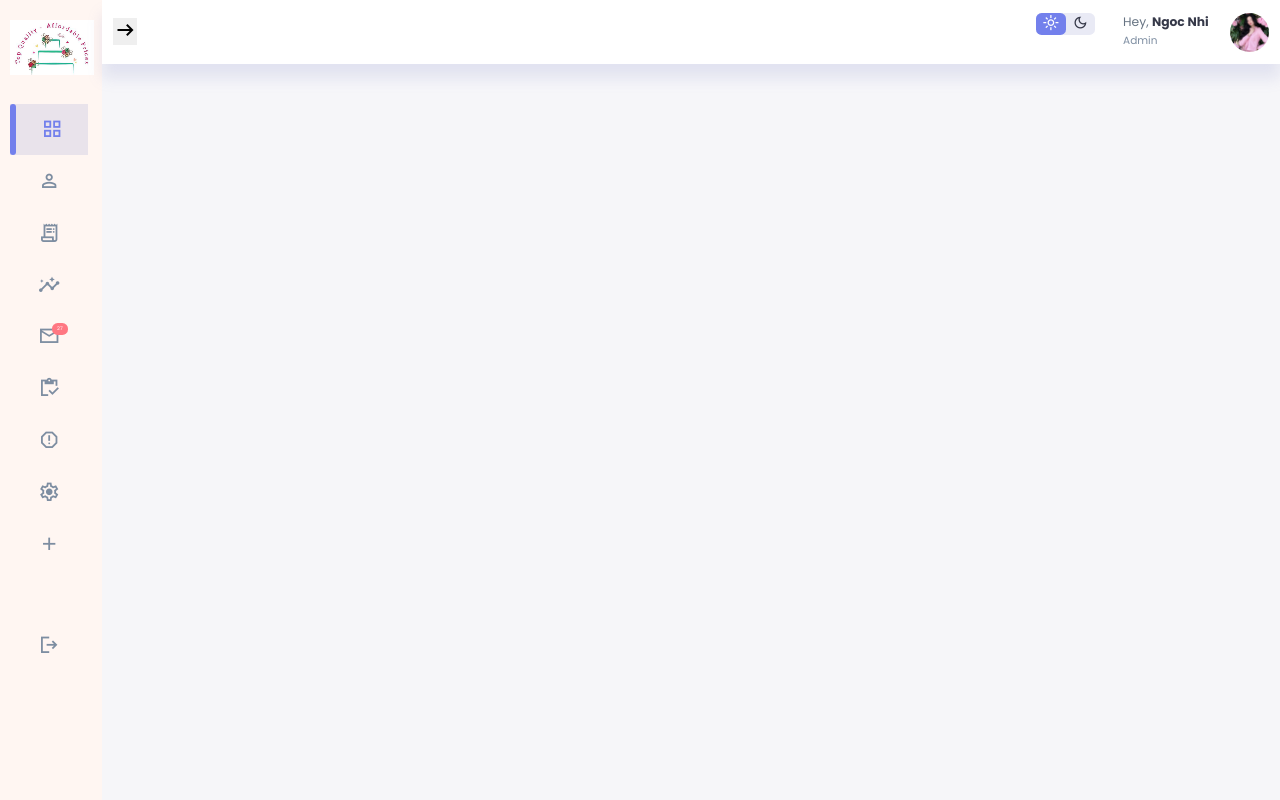
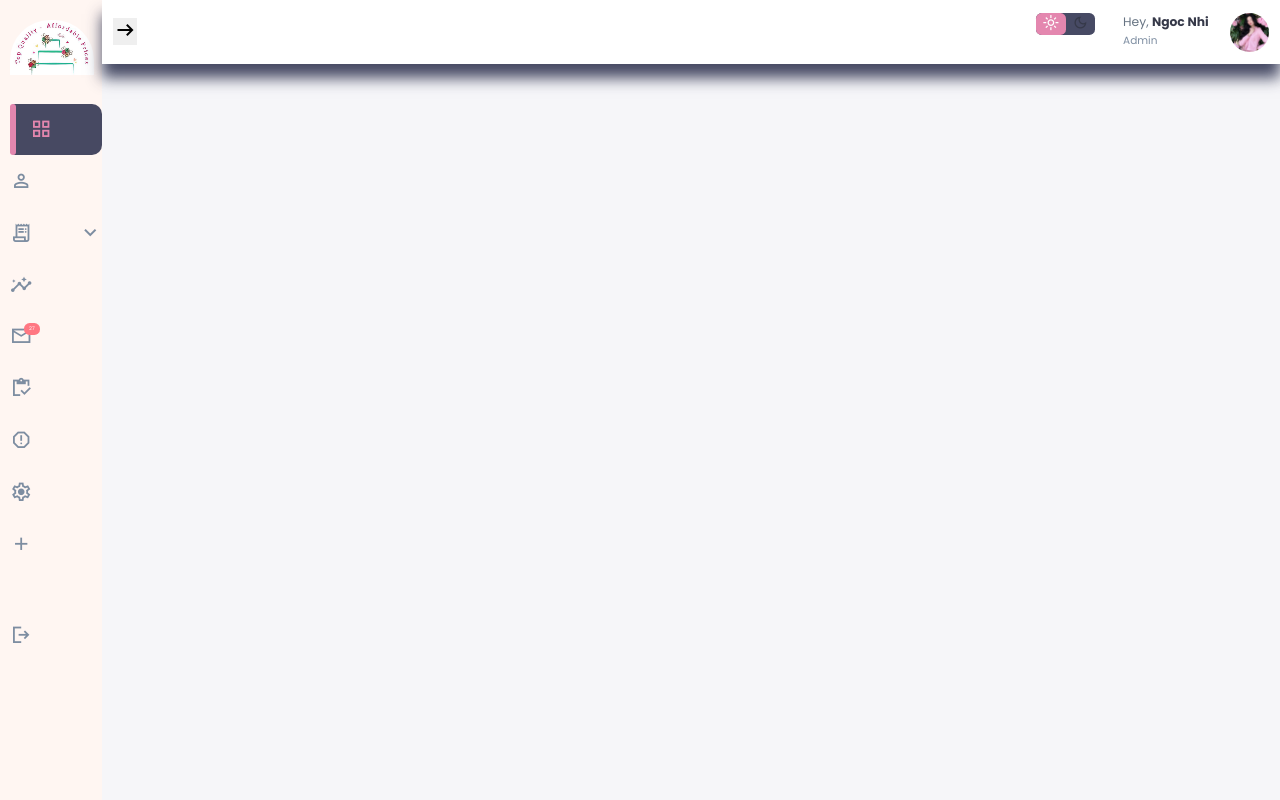
Before and after one commit to HungNGuyenDanh/project-hk2, a PHP site: page /admin/admin.html in a window 1280 px wide. Run offline with PHP 8.4, Linux system fonts and the light colour scheme.

Commit message:
update admin

```diff
--- a/admin/admin.css
+++ b/admin/admin.css
@@ -1,7 +1,7 @@
 @import url("https://fonts.googleapis.com/css2?family=Poppins:wght@300;400;500;600;700;800&display=swap");
 
 :root {
-  --color-primary: #7380ec;
+  --color-primary: #E487AF;
   --color-danger: #ff7782;
   --color-success: #41f1b6;
   --color-warning: #ffbb55;
@@ -9,7 +9,7 @@
   --color-info-dark: #7d8da1;
   --color-info-light: #dce1eb;
   --color-dark: #363949;
-  --color-light: rgba(132, 139, 200, 0.18);
+  --color-light: rgb(44 48 78 / 87%);
   --color-primary-variant: #111e88;
   --color-dark-variant: #677483;
   --color-background: #f6f6f9;
@@ -160,7 +160,7 @@ aside .logo {
   align-items: center;
 }
 
-aside .logo img {
+aside .logo .img-logo img {
   width: 100%;
   height: 100%;
   object-fit: contain;
@@ -171,6 +171,9 @@ aside .logo .img-logo {
   width: 6rem;
   height: 4rem;
   margin: auto;
+  overflow: hidden;
+  border-top-left-radius: 40px;
+  border-top-right-radius: 40px;
 }
 
 aside .close {
@@ -194,33 +197,61 @@ aside h3 {
   font-weight: 500;
 }
 
-aside .sidebar a {
-  display: flex;
-  color: var(--color-info-dark);
-  margin-left: 2rem;
-  gap: 1rem;
-  align-items: center;
-  position: relative;
-  height: 3.7rem;
-  transition: all 300ms ease;
+
+aside .sidebar ul{
+  left: 0;
 }
 
-aside .sidebar a span {
+aside .sidebar .nav-link,
+aside .sidebar .sub-btn .title,
+aside .sidebar .nav-item .sub-menu a{
+  position: relative;
+  display: flex;
+  gap: 1rem;
+  height: 3.7rem;
+  align-items: center;
+  transition: all 300ms ease;
+  width: 100%;
+  border-top-left-radius: 5px;
+  border-bottom-left-radius: 5px;
+  border-top-right-radius: 10px;
+  border-bottom-right-radius: 10px;
+  color: var(--color-info-dark);
+}
+
+aside .sidebar .nav-item .sub-menu .menu-item {
+  width: 90%;
+  margin-left: 10%;
+}
+
+aside .sidebar .nav-item .sub-menu .menu-item .checked,
+aside .sidebar .nav-item .sub-menu .menu-item.active .unchecked {
+  display: none;
+}
+aside .sidebar .nav-item .sub-menu .menu-item.active .checked {
+  display: block;
+}
+
+
+
+aside .sidebar .nav-item a span,
+aside .sidebar .sub-btn .title span {
   font-size: 1.6rem;
   transition: all 300ms ease;
 }
 
-aside .sidebar a:last-child {
-  margin-top: 50px;
-}
-
-aside .sidebar a.active {
+aside .sidebar .nav-item.active .nav-link {
   background: var(--color-light);
   color: var(--color-primary);
   margin-left: 0;
 }
 
-aside .sidebar a.active::before {
+aside .sidebar ul .nav-item.active .nav-link a,
+aside .sidebar .nav-item.active .nav-link .title{
+  color: var(--color-primary);
+}
+
+aside .sidebar .nav-item.active .nav-link::before {
   content: "";
   width: 6px;
   height: 100%;
@@ -228,20 +259,20 @@ aside .sidebar a.active::before {
   background: var(--color-primary);
 }
 
-aside .sidebar a.active span {
-  color: var(--color-primary);
-  margin-left: calc(1rem - 3px);
-}
-
-aside .sidebar a:hover {
+aside .sidebar ul .nav-item.active .nav-link a span {
   color: var(--color-primary);
 }
 
-aside .sidebar a:hover span {
+aside .sidebar .nav-link:hover,
+aside .sidebar .sub-btn .title:hover {
+  color: var(--color-primary);
+}
+
+aside .sidebar .nav-link:hover span {
   margin-left: 1rem;
 }
 
-aside .sidebar .message-count {
+aside .sidebar ul .nav-item a .message-count {
   position: absolute;
   top: 12px;
   left: 14px;
@@ -250,6 +281,23 @@ aside .sidebar .message-count {
   padding: 2px 5px;
   font-size: 5px;
   border-radius: var(--border-radius-1);
+}
+aside .sidebar ul .nav-item.active .nav-link a .message-count {
+  background: var(--color-danger);
+  color: var(--color-white);
+}
+
+aside .sidebar ul .logout {
+  margin-top: 40px;
+}
+
+aside .sidebar .sub-menu {
+  position: relative;
+  display: none;
+}
+
+aside .sidebar .sub-btn .less{
+  display: none;
 }
 
 /* ============Main======== */
@@ -362,6 +410,7 @@ aside .sidebar .message-count {
   aside.show-menu .logo h2,
   aside.show-menu .sidebar h3 {
     display: inline;
+    transition: all 400ms ease;
   }
 
   aside.shorten-menu .logo h2,
@@ -372,10 +421,6 @@ aside .sidebar .message-count {
   aside .logo h2,
   aside .sidebar h3 {
     display: none;
-  }
-
-  aside .sidebar a {
-    width: 5.6rem;
   }
 
   #main .top .menu #show-menu,
@@ -436,18 +481,12 @@ aside .sidebar .message-count {
     z-index: 3;
     box-shadow: 1rem 3rem 4rem var(--color-light);
     padding-right: var(--card-padding);
-    display: none;
-    animation: showMenu 400ms ease forwards;
+    transition: all 0.8s ease;
   }
 
   aside.active {
-    display: block;
-  }
-
-  @keyframes showMenu {
-    to {
-      left: 0;
-    }
+    left: 0;
+    transition: all 0.4s ease;
   }
 
   aside .logo {
@@ -458,13 +497,12 @@ aside .sidebar .message-count {
     display: inline;
   }
 
-  aside .sidebar h3 {
+  aside .sidebar ul li h3 {
     display: inline;
   }
 
-  aside .sidebar a {
+  aside .sidebar ul li a {
     width: 100%;
-    height: 3.4rem;
   }
 
   aside .close {
--- a/admin/admin.html
+++ b/admin/admin.html
@@ -29,47 +29,103 @@
             </div>
 
             <div class="sidebar">
-                <a href="#" class="active">
+                <ul>
+                    <li class="nav-item active">
+                        <a href="./dashboad.html" class="nav-link">
                             <span class="material-symbols-sharp">grid_view</span>
                             <h3>Dashboard</h3>
                         </a>
-                <a href="#">
+                    </li>
+                    <li class="nav-item">
+                        <a href="./logIn.php" class="nav-link">
                             <span class="material-symbols-sharp">person</span>
                             <h3>Customer</h3>
                         </a>
-                <a href="#">
+                    </li>
+                    <li class="nav-item">
+                        <div class="sub-btn nav-link">
+                            <div class="title">
                                 <span class="material-symbols-sharp">receipt_long</span>
                                 <h3>Orders</h3>
+                            </div>
+                            <span class="material-symbols-sharp more">expand_more</span>
+                            <span class="material-symbols-sharp less">expand_less</span>
+                        </div>
+                        <ul class="sub-menu">
+                            <li class="menu-item">
+                                <a href="./logIn.php">
+                                    <span class="material-symbols-sharp unchecked">radio_button_unchecked</span>
+                                    <span class="material-symbols-sharp checked">radio_button_checked</span>
+                                    <h3>detail</h3>
                                 </a>
-                <a href="#">
+                            </li>
+                            <li class="menu-item">
+                                <a href="./logIn.php">
+                                    <span class="material-symbols-sharp unchecked">radio_button_unchecked</span>
+                                    <span class="material-symbols-sharp checked">radio_button_checked</span>
+                                    <h3>detail</h3>
+                                </a>
+                            </li>
+                            <li class="menu-item">
+                                <a href="./dashboad.html">
+                                    <span class="material-symbols-sharp unchecked">radio_button_unchecked</span>
+                                    <span class="material-symbols-sharp checked">radio_button_checked</span>
+                                    <h3>detail</h3>
+                                </a>
+                            </li>
+                            <li class="menu-item">
+                                <a href="./logIn.php">
+                                    <span class="material-symbols-sharp unchecked">radio_button_unchecked</span>
+                                    <span class="material-symbols-sharp checked">radio_button_checked</span>
+                                    <h3>detail</h3>
+                                </a>
+                            </li>
+                        </ul>
+                    </li>
+                    <li class="nav-item">
+                        <a href="./signIn.php" class="nav-link">
                             <span class="material-symbols-sharp">insights</span>
                             <h3>Analytics</h3>
                         </a>
-                <a href="#">
+                    </li>
+                    <li class="nav-item">
+                        <a href="./signIn.php" class="nav-link">
                             <span class="material-symbols-sharp">mail</span>
                             <h3>Messages</h3>
                             <span class="message-count">27</span>
                         </a>
-                <a href="#">
+                    </li>
+                    <li class="nav-item">
+                        <a href="./signIn.php" class="nav-link">
                             <span class="material-symbols-sharp">inventory</span>
                             <h3>Products</h3>
                         </a>
-                <a href="#">
+                    </li>
+                    <li class="nav-item">
+                        <a href="./signIn.php" class="nav-link">
                             <span class="material-symbols-sharp">report</span>
                             <h3>Reports</h3>
                         </a>
-                <a href="#">
+                    </li>
+                    <li class="nav-item">
+                        <a href="./signIn.php" class="nav-link">
                             <span class="material-symbols-sharp">settings</span>
                             <h3>Settings</h3>
                         </a>
-                <a href="#">
+                    </li>
+                    <li class="nav-item">
+                        <a href="./signIn.php" class="nav-link">
                             <span class="material-symbols-sharp">add</span>
                             <h3>Add Product</h3>
                         </a>
-                <a href="#">
+                    </li>
+                    <li class="nav-item logout">
+                        <a href="./signIn.php" class="nav-link">
                             <span class="material-symbols-sharp">logout</span>
                             <h3>Logout</h3>
                         </a>
+                    </li>
+                </ul>
             </div>
         </aside>
 
@@ -103,82 +159,65 @@
                 </div>
             </div>
 
-            <div id="main-page">
-
-            </div>
+            <div id="main-page"></div>
         </div>
     </div>
 
-    <!-- <script>
+    <script>
         $(document).ready(function () {
-            $(".sidebar a").click(function (event) {
-                link = $(this).attr("href");
-
+            $('.sidebar .nav-item .sub-btn').on('click', function () {
+                $(this).next('.sub-menu').slideToggle();
+                $(this).children('.more').toggle();
+                $(this).children('.less').toggle();
+            });
+            $(".sidebar ul .nav-item").click(function () {
+                link = $(this).children('.nav-link').attr("href");
+                $(this).siblings().removeClass("active");
+                $(this).addClass("active");
+                const hasSubBtn = $(this).children("div").hasClass("sub-btn");
+                const hasMenuItem = $('.sidebar .nav-item .sub-menu li').hasClass("active");
+                if (!hasSubBtn && hasMenuItem) {
+                    $('.sidebar .nav-item .sub-menu li').removeClass("active");
+                }
+                if (link != null) {
                     $.ajax({
                         url: link,
                     })
-                    .done(function (html) {
-                        $("#main-page").empty().append(html);
+                        .done(function (response) {
+                            $("#main-page").empty().append(response);
                         })
                         .fail(function () {
                             console.log("error");
                         })
                         .always(function () {
-                        console.log("cpmpleted");
+                            console.log("completed");
                         });
+                }
                 return false;
             });
-        }); -->
+            $(".sidebar .nav-item .sub-menu .menu-item").click(function (e) {
+                link = $(this).children('a').attr("href");
+                $(this).siblings().removeClass("active");
+                $(this).addClass("active");
+                if (link != null) {
+                    $.ajax({
+                        url: link,
+                    })
+                        .done(function (response) {
+                            $("#main-page").empty().append(response);
+                        })
+                        .fail(function () {
+                            console.log("error");
+                        })
+                        .always(function () {
+                            console.log("completed");
+                        });
+                }
+                return false;
+            });
+        });
     </script>
-
-    <script>
-        const main = document.querySelector("#main");
-        const sideMenu = document.querySelector("aside");
-        const menuBtn = document.querySelector("#menu-btn");
-        const showMenu = document.querySelector("#show-menu");
-        const shortenMenu = document.querySelector("#shorten-menu");
-        const closeBtn = document.querySelector("#close-btn");
-        const themeToggler = document.querySelector(".theme-toggler");
-        const list = document.querySelectorAll("aside .sidebar a");
-
-        function addRemoveClasses(element, addClasses, removeClasses) {
-            element.classList.add(...addClasses);
-            element.classList.remove(...removeClasses);
-        }
-
-        menuBtn.addEventListener('click', () => {
-            addRemoveClasses(sideMenu, ["active"], ["show-menu", "shorten-menu"]);
-            addRemoveClasses(main, ["active"], ["show-menu", "shorten-menu"]);
-        });
-
-        showMenu.addEventListener('click', () => {
-            addRemoveClasses(sideMenu, ["show-menu"], ["shorten-menu"]);
-            addRemoveClasses(main, ["show-menu"], ["shorten-menu"]);
-        });
-
-        shortenMenu.addEventListener('click', () => {
-            addRemoveClasses(sideMenu, ["shorten-menu"], ["show-menu"]);
-            addRemoveClasses(main, ["shorten-menu"], ["show-menu"]);
-        });
-
-        closeBtn.addEventListener('click', () => {
-            sideMenu.classList.remove("active");
-        });
-
-        themeToggler.addEventListener('click', () => {
-            document.body.classList.toggle('dark-theme-variables');
-            themeToggler.querySelectorAll('span').forEach(span => span.classList.toggle('active'));
-        });
-
-        function activeLink() {
-            list.forEach(item => {
-                item.classList.remove("active");
-            });
-            this.classList.add("active");
-        }
-
-        list.forEach(item => item.addEventListener("click", activeLink));
-    </script>
+    <script src="./admin.js"></script>
 </body>
 
 </html>
```
Also changed, not shown: admin/admin.js (added, +54 -0 lines), admin/dashboad.html (+0 -143 lines). Lines whose indentation alone changed are shown as unchanged.
